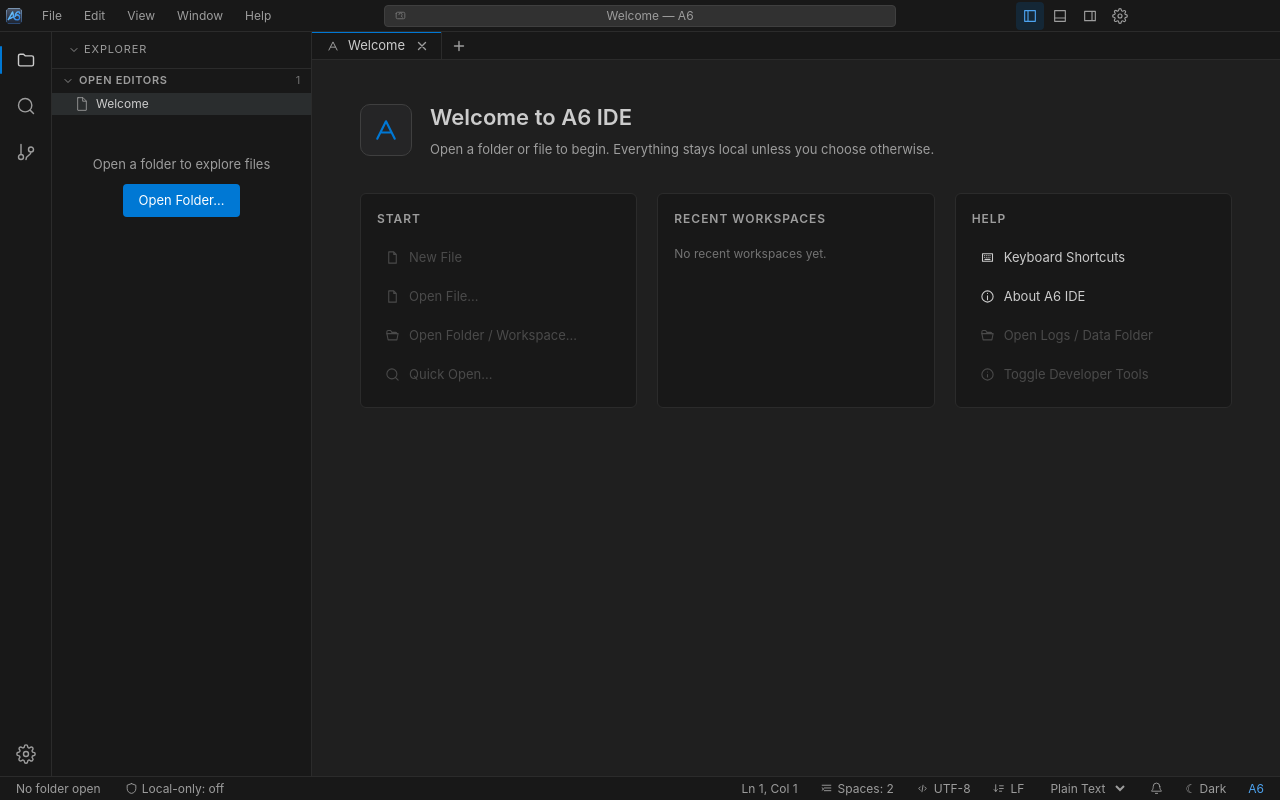
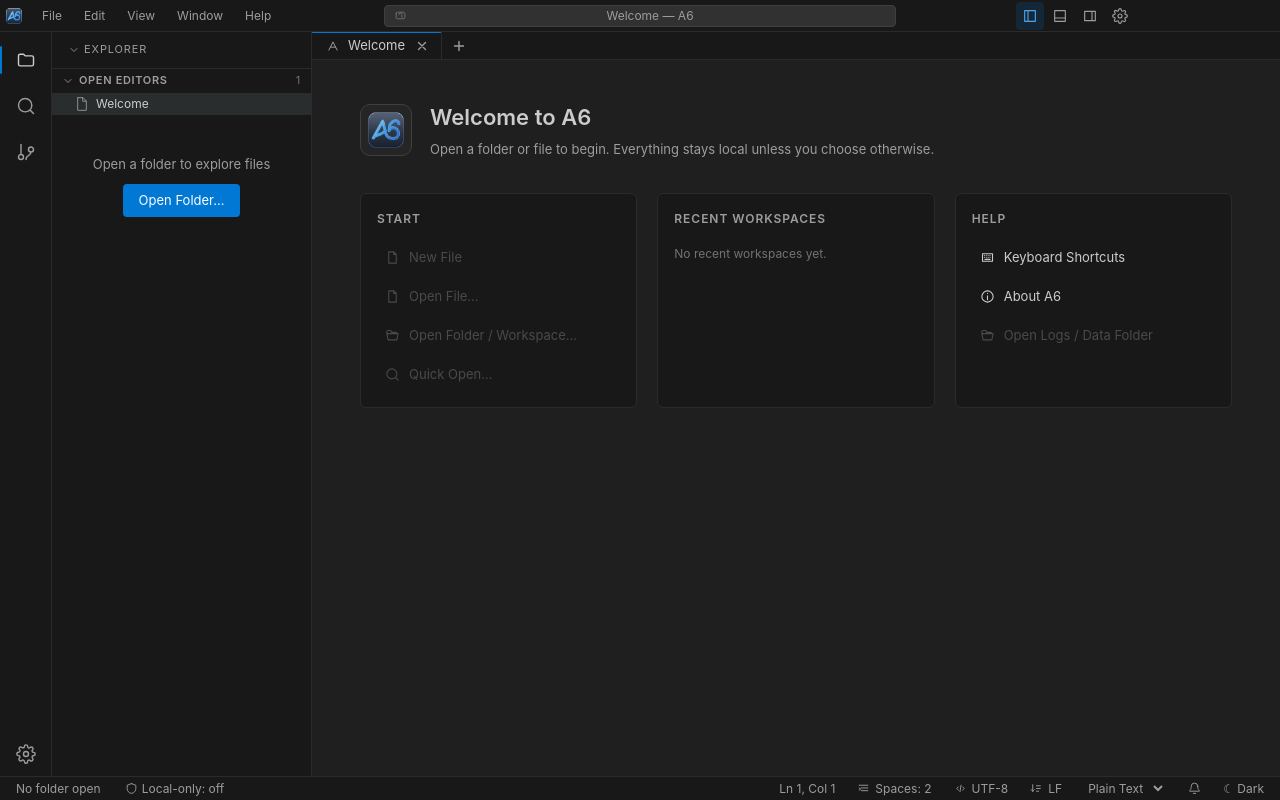
Before and after one commit to ahmed-abdullah-06/nova-ide, a React (Vite) app in the folder apps/desktop/: page / in a window 1280 px wide. Built offline with nearby package versions, Linux system fonts and the light colour scheme.

Commit message:
feat(look-and-feel): LF6-4 polish Welcome and status bar

```diff
--- a/apps/desktop/src/renderer/app/App.tsx
+++ b/apps/desktop/src/renderer/app/App.tsx
@@ -4,7 +4,7 @@ import {
   type CSSProperties,
   type ReactNode,
 } from 'react';
-import type { AppInfo, NovaApi, SearchMatch } from '../../shared/ipc-types';
+import type { SearchMatch } from '../../shared/ipc-types';
 import { useTheme } from '../hooks/useTheme';
 import { TabsProvider, useTabs } from '../stores/tabs';
 import { WorkspaceProvider, useWorkspace } from '../stores/workspace';
@@ -66,7 +66,6 @@ function Workspace(): ReactNode {
     startLine: number;
     endLine: number;
   } | null>(null);
-  const [appInfo, setAppInfo] = useState<AppInfo | null>(null);
   const { openFile } = useFileOpener();
   const hasWorkspace = workspaceState.workspace !== null;
   useExternalFileChanges();
@@ -112,30 +111,6 @@ function Workspace(): ReactNode {
     window.addEventListener('focus', handleFocus);
     return () => window.removeEventListener('focus', handleFocus);
   }, [workspaceActions]);
-
-  // Exercise the typed preload bridge once on startup.
-  useEffect(() => {
-    const bridge: NovaApi | undefined = window.nova;
-    if (!bridge) {
-      // Preload unavailable (e.g. page opened outside the Electron shell):
-      // the status bar simply omits the version.
-      return;
-    }
-    let cancelled = false;
-    bridge
-      .getAppInfo()
-      .then((info) => {
-        if (!cancelled) {
-          setAppInfo(info);
-        }
-      })
-      .catch(() => {
-        // Status bar simply omits the version if the bridge is unavailable.
-      });
-    return () => {
-      cancelled = true;
-    };
-  }, []);
 
   const activeTab =
     state.tabs.find((tab) => tab.id === state.activeTabId) ?? null;
@@ -346,7 +321,6 @@ function Workspace(): ReactNode {
         cursor={settingsActive ? { line: 1, column: 1 } : cursor}
         theme={theme}
         onToggleTheme={toggleTheme}
-        appInfo={appInfo}
         workspaceName={workspaceState.workspace?.name ?? null}
         workspaceRoot={workspaceState.workspace?.rootPath ?? null}
         localOnly={ai.localOnly}
--- a/apps/desktop/src/renderer/components/layout/StatusBar.tsx
+++ b/apps/desktop/src/renderer/components/layout/StatusBar.tsx
@@ -1,5 +1,4 @@
 import { useEffect, useRef, useState, type ReactNode } from 'react';
-import type { AppInfo } from '../../../shared/ipc-types';
 import { Icon } from '../ui/icons';
 import type { Theme } from '../../hooks/useTheme';
 import { LANGUAGES } from '../../utils/language';
@@ -23,7 +22,6 @@ interface StatusBarProps {
   cursor: CursorPosition;
   theme: Theme;
   onToggleTheme: () => void;
-  appInfo: AppInfo | null;
   /** Display name of the active workspace (null when no folder is open). */
   workspaceName: string | null;
   /** Canonical root of the active workspace (for the tooltip). */
@@ -56,7 +54,6 @@ export function StatusBar({
   cursor,
   theme,
   onToggleTheme,
-  appInfo,
   workspaceName,
   workspaceRoot,
   localOnly,
@@ -229,19 +226,6 @@ export function StatusBar({
       >
         {theme === 'dark' ? '☾ Dark' : '☀ Light'}
       </button>
-
-      <span
-        className="status-bar__item status-bar__item--accent"
-        title={
-          appInfo
-            ? `Electron ${appInfo.electronVersion} · Chrome ${appInfo.chromeVersion} · Node ${appInfo.nodeVersion}`
-            : 'Application information'
-        }
-      >
-        {appInfo
-          ? `A6 ${appInfo.appVersion} · Electron ${appInfo.electronVersion}`
-          : 'A6'}
-      </span>
     </footer>
   );
 }
--- a/apps/desktop/src/renderer/features/welcome/WelcomeView.tsx
+++ b/apps/desktop/src/renderer/features/welcome/WelcomeView.tsx
@@ -1,5 +1,6 @@
 /** Honest Welcome editor tab backed by real commands and recent workspaces. */
 import { useEffect, type ReactNode } from 'react';
+import a6Mark from '../../../../icons/a6-64.png';
 import type { RecentWorkspace } from '../../../shared/ipc-types';
 import { COMMAND_IDS } from '../../commands/catalog';
 import { useCommands } from '../../commands/CommandProvider';
@@ -25,9 +26,8 @@ const START_ACTIONS: readonly StartAction[] = [
 
 const HELP_ACTIONS: readonly StartAction[] = [
   { id: COMMAND_IDS.shortcuts, label: 'Keyboard Shortcuts', icon: 'keyboard' },
-  { id: COMMAND_IDS.about, label: 'About A6 IDE', icon: 'info' },
+  { id: COMMAND_IDS.about, label: 'About A6', icon: 'info' },
   { id: COMMAND_IDS.openLogsFolder, label: 'Open Logs / Data Folder', icon: 'folderOpen' },
-  { id: COMMAND_IDS.toggleDevTools, label: 'Toggle Developer Tools', icon: 'details' },
 ];
 
 function ActionButton({ action }: { action: StartAction }): ReactNode {
@@ -60,10 +60,10 @@ export function WelcomeView({ recent }: WelcomeViewProps): ReactNode {
     <div className="welcome-view" role="region" aria-label="Welcome">
       <div className="welcome-view__hero">
         <span className="welcome-view__mark" aria-hidden="true">
-          <Icon name="app" size={30} />
+          <img src={a6Mark} alt="" />
         </span>
         <div>
-          <h1>Welcome to A6 IDE</h1>
+          <h1>Welcome to A6</h1>
           <p>Open a folder or file to begin. Everything stays local unless you choose otherwise.</p>
         </div>
       </div>
--- a/apps/desktop/src/renderer/styles/welcome.css
+++ b/apps/desktop/src/renderer/styles/welcome.css
@@ -28,6 +28,12 @@
   border: 1px solid var(--border-strong);
   border-radius: 10px;
   background: var(--surface-raised);
+}
+
+.welcome-view__mark img {
+  display: block;
+  width: 40px;
+  height: 40px;
 }
 
 .welcome-view__hero h1 {
```
